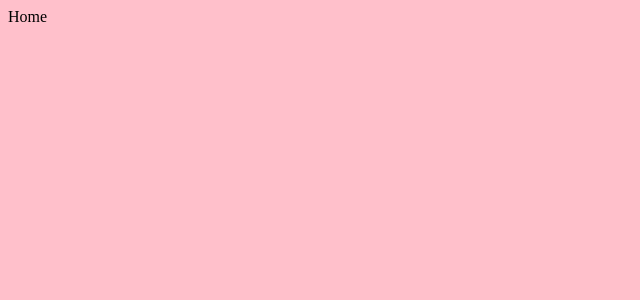
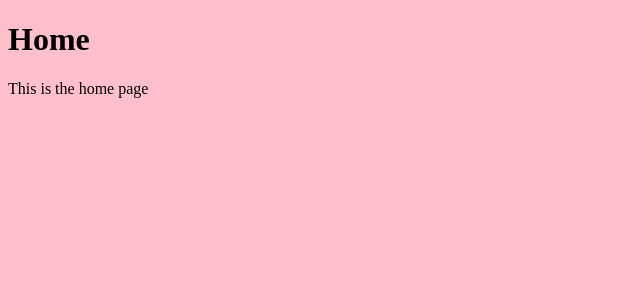
Before and after one commit to time1043/electron-44-demo, a React (Vite) app: page / in a window 1280 px wide. Shown: the top 300 px of the page, without its empty margins (0-640 px from the left). Built offline with nearby package versions, Linux system fonts and the light colour scheme.

Commit message:
fix(BrowserWindow): set frameless and dragable

```diff
--- a/src/home.tsx
+++ b/src/home.tsx
@@ -1,3 +1,6 @@
 export default function Home() {
-  return <div>Home</div>;
+  return <div>
+    <h1>Home</h1>
+    <p>This is the home page</p>
+  </div>;
 }
--- a/src/index.css
+++ b/src/index.css
@@ -1,3 +1,7 @@
 * {
   background-color: pink;
 }
+
+h1 {
+  -webkit-app-region: drag;
+}
--- a/src/main.ts
+++ b/src/main.ts
@@ -16,6 +16,7 @@ const createWindow = () => {
       preload: path.join(__dirname, 'preload.cjs'),
     },
     show: false,
+    frame: false,
   });
 
   // and load the index.html of the app.
```
